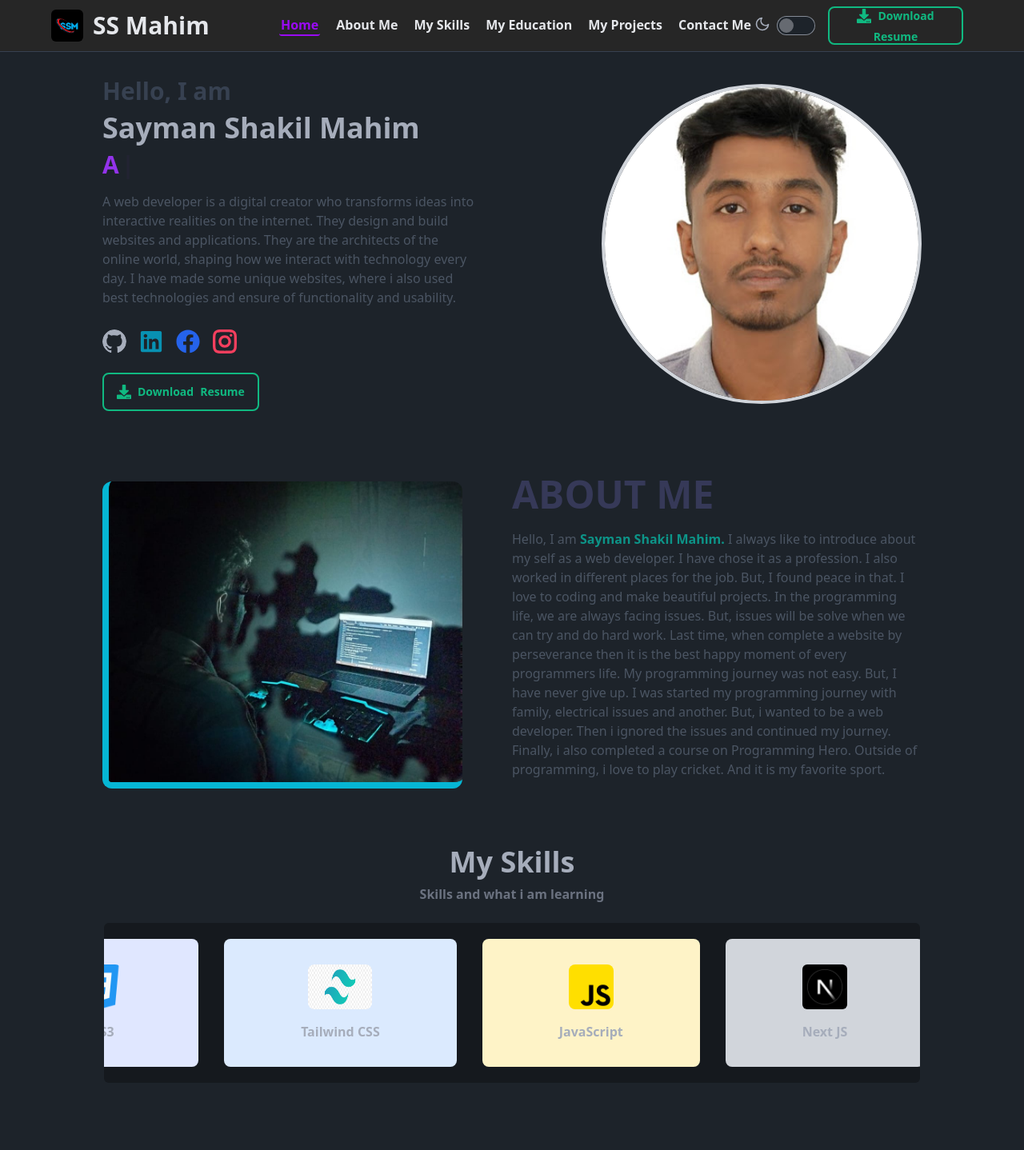
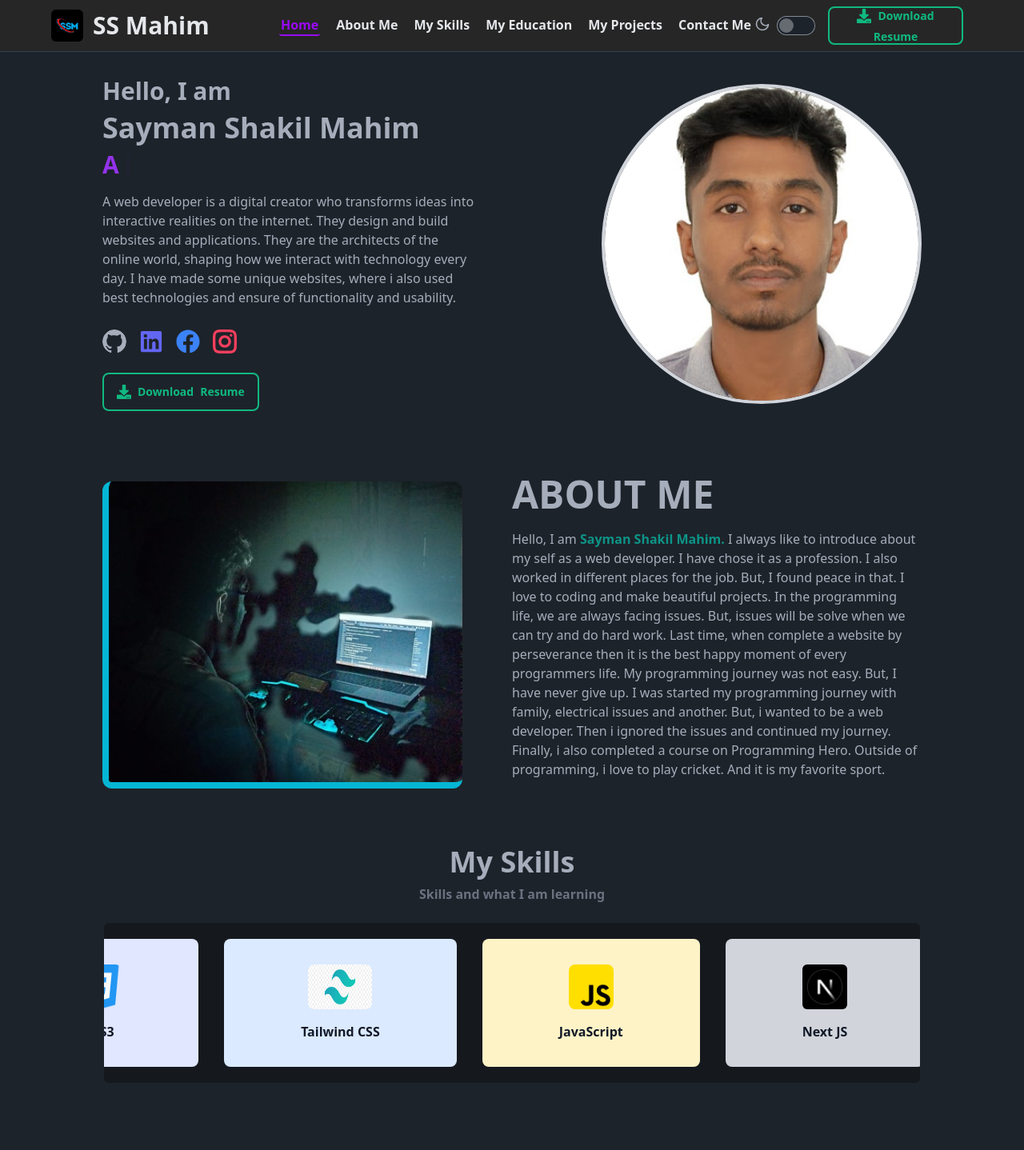
Before and after one commit to ssmahim01/mahim-personal-portfolio, a React (Vite) app: page / in a window 1280 px wide. Shown: the top 1438 px of the page at 80% size. Built offline with nearby package versions, Linux system fonts and the light colour scheme.

Commit message:
Removed and Modified colors in three components

```diff
--- a/src/components/AboutMe/AboutMe.jsx
+++ b/src/components/AboutMe/AboutMe.jsx
@@ -7,11 +7,11 @@ const AboutMe = () => {
 
       <div className="lg:w-4/5 w-11/12 mx-auto flex lg:flex-row-reverse flex-col justify-between items-center">
         <div className="space-y-3 lg:w-1/2">
-          <h2 className="lg:text-5xl text-4xl md:text-left text-[#363958] uppercase text-center font-extrabold pb-2">
+          <h2 className="lg:text-5xl text-4xl md:text-left uppercase text-center font-extrabold pb-2">
             About Me
           </h2>
 
-          <p className="text-gray-600 md:text-base text-sm font-medium pb-5">
+          <p className="md:text-base text-sm font-medium pb-5">
            Hello, I am <span className="text-teal-600 font-bold">Sayman Shakil Mahim.</span> I always like to introduce about my self as a web developer. I have chose it as a profession. I also worked in different places for the job. But, I found peace in that. I love to coding and make beautiful projects. In the programming life, we are always facing issues. But, issues will be solve when we can try and do hard work. Last time, when complete a website by perseverance then it is the best happy moment of every programmers life. My programming journey was not easy. But, I have never give up. I was started my programming journey with family, electrical issues and another. But, i wanted to be a web developer. Then i ignored the issues and continued my journey. Finally, i also completed a course on Programming Hero. Outside of programming, i love to play cricket. And it is my favorite sport.
           </p>
 
--- a/src/components/Designation/Designation.jsx
+++ b/src/components/Designation/Designation.jsx
@@ -11,7 +11,7 @@ const Designation = () => {
     <div className="py-24">
       <div className="lg:w-4/5 w-11/12 mx-auto flex lg:flex-row flex-col-reverse justify-between items-center gap-8">
         <div className="space-y-2 lg:w-1/2">
-        <h3 className="lg:text-3xl text-2xl text-gray-700 md:text-left text-center font-bold">Hello, I am</h3>
+        <h3 className="lg:text-3xl text-2xl md:text-left text-center font-bold">Hello, I am</h3>
 
         <h2 className="lg:text-4xl text-3xl md:text-left text-center font-extrabold">Sayman Shakil Mahim</h2>
 
@@ -29,7 +29,7 @@ const Designation = () => {
             </span>
           </h3>
 
-          <p className="lg:w-11/12 text-gray-600 md:text-base text-sm font-medium md:text-left text-center pb-5">
+          <p className="lg:w-11/12 md:text-base text-sm font-medium md:text-left text-center pb-5">
             A web developer is a digital creator who transforms ideas into
             interactive realities on the internet. They design and build
             websites and applications. They are the architects of the online
@@ -50,13 +50,13 @@ const Designation = () => {
                 to="https://www.linkedin.com/in/sayman-shakil-mahim"
                 target="_blank"
               >
-                <FaLinkedin className="text-3xl text-cyan-600" />
+                <FaLinkedin className="text-3xl text-indigo-500" />
               </Link>
             </button>
 
             <button>
               <Link to="https://www.facebook.com/ssmahim" target="_blank">
-                <FaFacebook className="text-3xl text-blue-600" />
+                <FaFacebook className="text-3xl text-blue-500" />
               </Link>
             </button>
 
--- a/src/components/Skills.jsx
+++ b/src/components/Skills.jsx
@@ -21,7 +21,7 @@ const Skills = () => {
     <div className="w-11/12 mx-auto pt-20">
       <Heading
         title={"My Skills"}
-        subHeading={"Skills and what i am learning"}
+        subHeading={"Skills and what I am learning"}
       />
 
       <Marquee
@@ -39,7 +39,7 @@ const Skills = () => {
               <img className="w-14 h-14 rounded-lg" src={HTML5} alt="Logo" />
             </figure>
 
-            <h4 className="text-center font-bold">HTML5</h4>
+            <h4 className="text-center font-bold text-gray-900">HTML5</h4>
           </div>
 
           <div className="bg-indigo-100 rounded-lg py-8 px-24 flex flex-col gap-4 justify-center items-center">
@@ -47,7 +47,7 @@ const Skills = () => {
               <img className="w-14 h-14 rounded-lg" src={CSS3} alt="Logo" />
             </figure>
 
-            <h4 className="text-center font-bold">CSS3</h4>
+            <h4 className="text-center font-bold text-gray-900">CSS3</h4>
           </div>
 
           <div className="bg-blue-100 rounded-lg py-8 px-24 flex flex-col gap-4 justify-center items-center">
@@ -59,7 +59,7 @@ const Skills = () => {
               />
             </figure>
 
-            <h4 className="text-center font-bold">Tailwind CSS</h4>
+            <h4 className="text-center font-bold text-gray-900">Tailwind CSS</h4>
           </div>
 
           <div className="bg-amber-100 rounded-lg py-8 px-24 flex flex-col gap-4 justify-center items-center">
@@ -67,7 +67,7 @@ const Skills = () => {
               <img className="w-14 h-14 rounded-lg" src={JS} alt="Logo" />
             </figure>
 
-            <h4 className="text-center font-bold">JavaScript</h4>
+            <h4 className="text-center font-bold text-gray-900">JavaScript</h4>
           </div>
 
           <div className="bg-gray-300 rounded-lg py-8 px-24 flex flex-col gap-4 justify-center items-center">
@@ -75,7 +75,7 @@ const Skills = () => {
               <img className="w-14 h-14 rounded-md" src={NextJS} alt="Logo" />
             </figure>
 
-            <h4 className="text-center font-bold">Next JS</h4>
+            <h4 className="text-center font-bold text-gray-900">Next JS</h4>
           </div>
 
           <div className="bg-teal-100 rounded-lg py-8 px-24 flex flex-col gap-4 justify-center items-center">
@@ -83,7 +83,7 @@ const Skills = () => {
               <img className="w-14 h-14" src={React} alt="Logo" />
             </figure>
 
-            <h4 className="text-center font-bold">React</h4>
+            <h4 className="text-center font-bold text-gray-900">React</h4>
           </div>
 
           <div className="bg-orange-100 rounded-lg py-8 px-24 flex flex-col gap-4 justify-center items-center">
@@ -91,7 +91,7 @@ const Skills = () => {
               <img className="w-14 h-14 rounded-lg" src={Firebase} alt="Logo" />
             </figure>
 
-            <h4 className="text-center font-bold">Firebase</h4>
+            <h4 className="text-center font-bold text-gray-900">Firebase</h4>
           </div>
 
           <h2 className="text-xl font-bold flex gap-4 items-center ml-10">
@@ -103,7 +103,7 @@ const Skills = () => {
               <img className="w-14 h-14" src={NodeJS} alt="Logo" />
             </figure>
 
-            <h4 className="text-center font-bold">Node JS</h4>
+            <h4 className="text-center font-bold text-gray-900">Node JS</h4>
           </div>
 
           <div className="bg-gray-300 rounded-lg py-8 px-24 flex flex-col gap-4 justify-center items-center">
@@ -111,7 +111,7 @@ const Skills = () => {
               <img className="w-16 h-14 rounded-md" src={expressJS} alt="Logo" />
             </figure>
 
-            <h4 className="text-center font-bold">Express JS</h4>
+            <h4 className="text-center font-bold text-gray-900">Express JS</h4>
           </div>
 
           <div className="bg-green-100 rounded-lg py-8 px-24 flex flex-col gap-4 justify-center items-center">
@@ -119,7 +119,7 @@ const Skills = () => {
               <img className="w-14 h-14" src={MongoDB} alt="Logo" />
             </figure>
 
-            <h4 className="text-center font-bold">MongoDB</h4>
+            <h4 className="text-center font-bold text-gray-900">MongoDB</h4>
           </div>
 
           <h2 className="text-xl font-bold flex gap-4 items-center ml-10">
@@ -131,7 +131,7 @@ const Skills = () => {
               <img className="w-14 h-14" src={vsCode} alt="Logo" />
             </figure>
 
-            <h4 className="text-center font-bold">VS Code</h4>
+            <h4 className="text-center font-bold text-gray-900">VS Code</h4>
           </div>
 
           <div className="bg-amber-100 rounded-lg py-8 px-24 flex flex-col gap-4 justify-center items-center">
@@ -139,7 +139,7 @@ const Skills = () => {
               <img className="w-14 h-14" src={git} alt="Logo" />
             </figure>
 
-            <h4 className="text-center font-bold">Git</h4>
+            <h4 className="text-center font-bold text-gray-900">Git</h4>
           </div>
 
           <div className="bg-gray-300 rounded-lg py-8 px-24 flex flex-col gap-4 justify-center items-center">
@@ -147,7 +147,7 @@ const Skills = () => {
               <img className="w-14 h-14 rounded-md" src={gitHub} alt="Logo" />
             </figure>
 
-            <h4 className="text-center font-bold">Git Hub</h4>
+            <h4 className="text-center font-bold text-gray-900">Git Hub</h4>
           </div>
 
           <div className="bg-orange-100 rounded-lg py-8 px-24 flex flex-col gap-4 justify-center items-center">
@@ -155,7 +155,7 @@ const Skills = () => {
               <img className="w-14 h-14 rounded-md" src={postman} alt="Logo" />
             </figure>
 
-            <h4 className="text-center font-bold">Postman</h4>
+            <h4 className="text-center font-bold text-gray-900">Postman</h4>
           </div>
 
           <div className="bg-purple-100 rounded-lg py-8 px-24 flex flex-col gap-4 justify-center items-center">
@@ -163,7 +163,7 @@ const Skills = () => {
               <img className="w-14 h-14 rounded-md" src={Figma} alt="Logo" />
             </figure>
 
-            <h4 className="text-center font-bold">Figma</h4>
+            <h4 className="text-center font-bold text-gray-900">Figma</h4>
           </div>
         </div>
       </Marquee>
```
